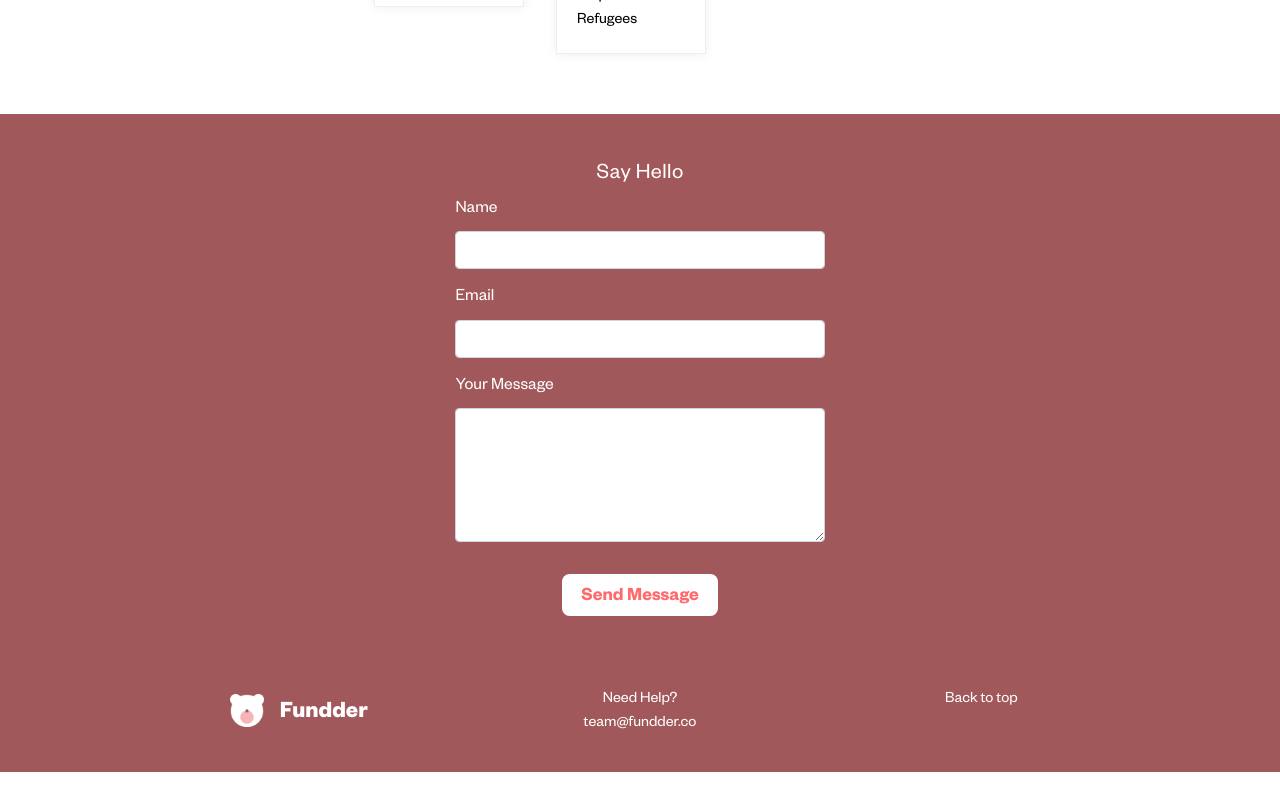
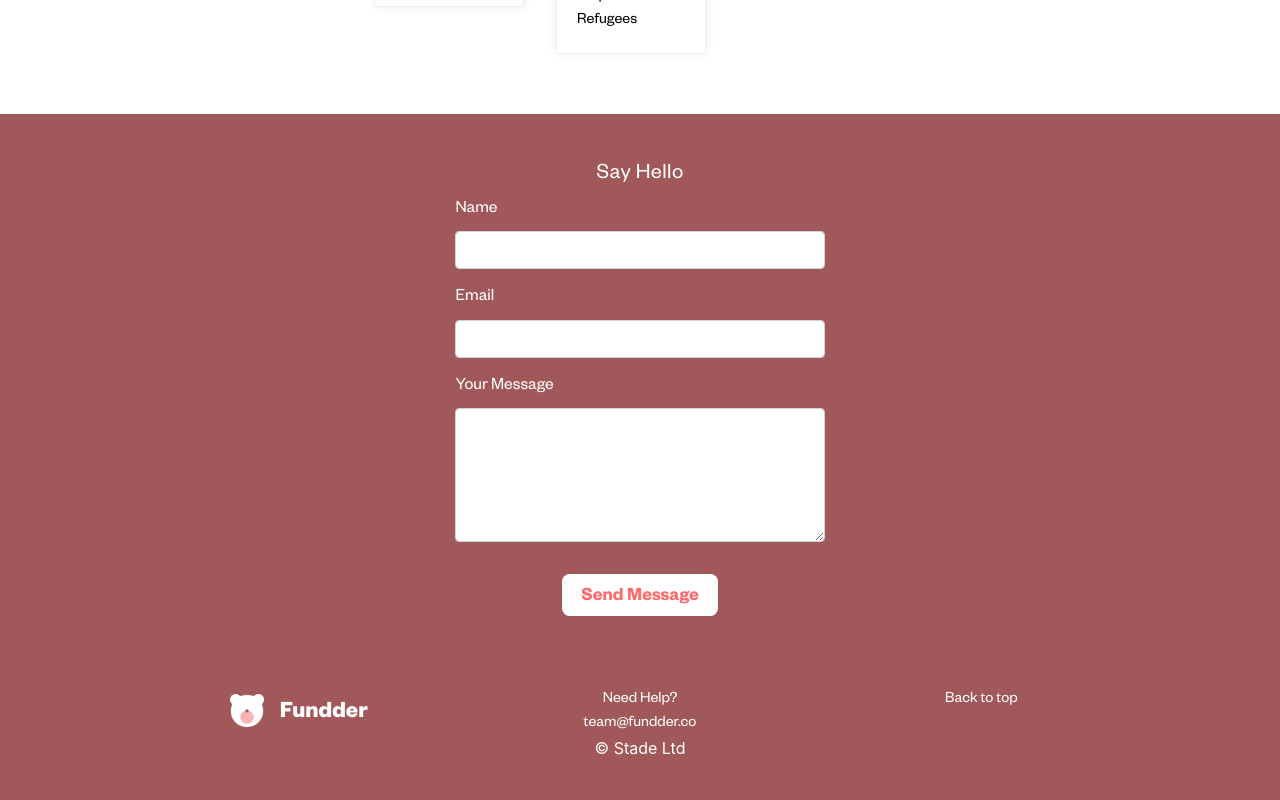
Before and after one commit to TomFlatters/fundder-site, a React (Create React App) app: page / in a window 1280 px wide. Shown: the part 2881-3681 px from the top of the page. Before the commit the page ends 3653 px from the top, so only its background shows below. Built offline with nearby package versions, Linux system fonts and the light colour scheme.

Commit message:
added certiried to stade at footer

```diff
--- a/src/components/footer.js
+++ b/src/components/footer.js
@@ -17,10 +17,12 @@ const Footer = () => {
                         <img src={fundderBear} className="footer-image"/>
                         <div className="pl-3 pt-2">Fundder</div>
                         </Row>
+
                     </Col>
                     <Col xs={12} sm={4, {order: 2}} className="order-1 pt-4 pt-sm-0 text-center">
                         <a><li className="clear-list founders-grotesk fundder-footer-heading">Need Help?</li></a>
                         <a className="text-decoration-none founders-grotesk" href="emailto:team@fundder.co"><li className="clear-list text-white">team@fundder.co</li></a>
+                        <p>&copy; Stade Ltd</p>
                     </Col>
                     <Col xs={12, {order: 13}} sm={4, {order: 3}} className="order-3 pt-4 pt-sm-0 text-center">
                         <a className="text-decoration-none founders-grotesk" href="#"><li className="clear-list text-white">Back to top</li></a>
```
Also changed, not shown: firebase.json.
